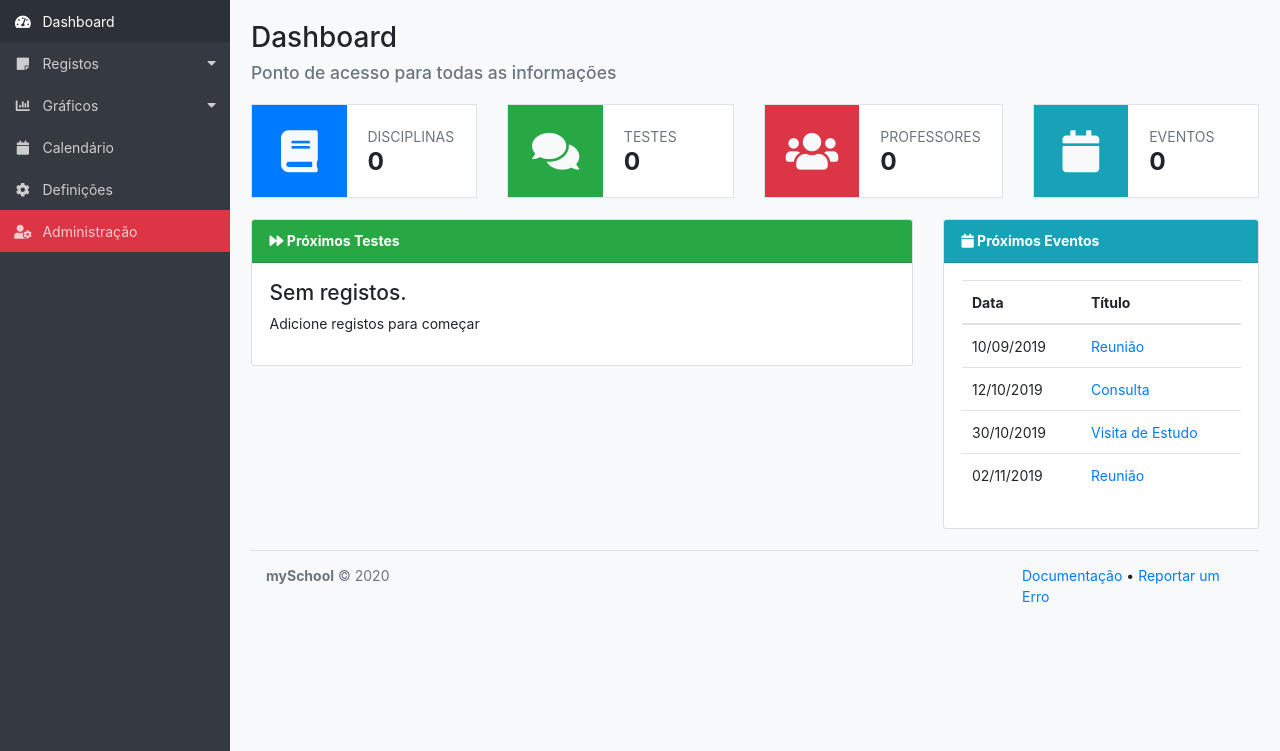
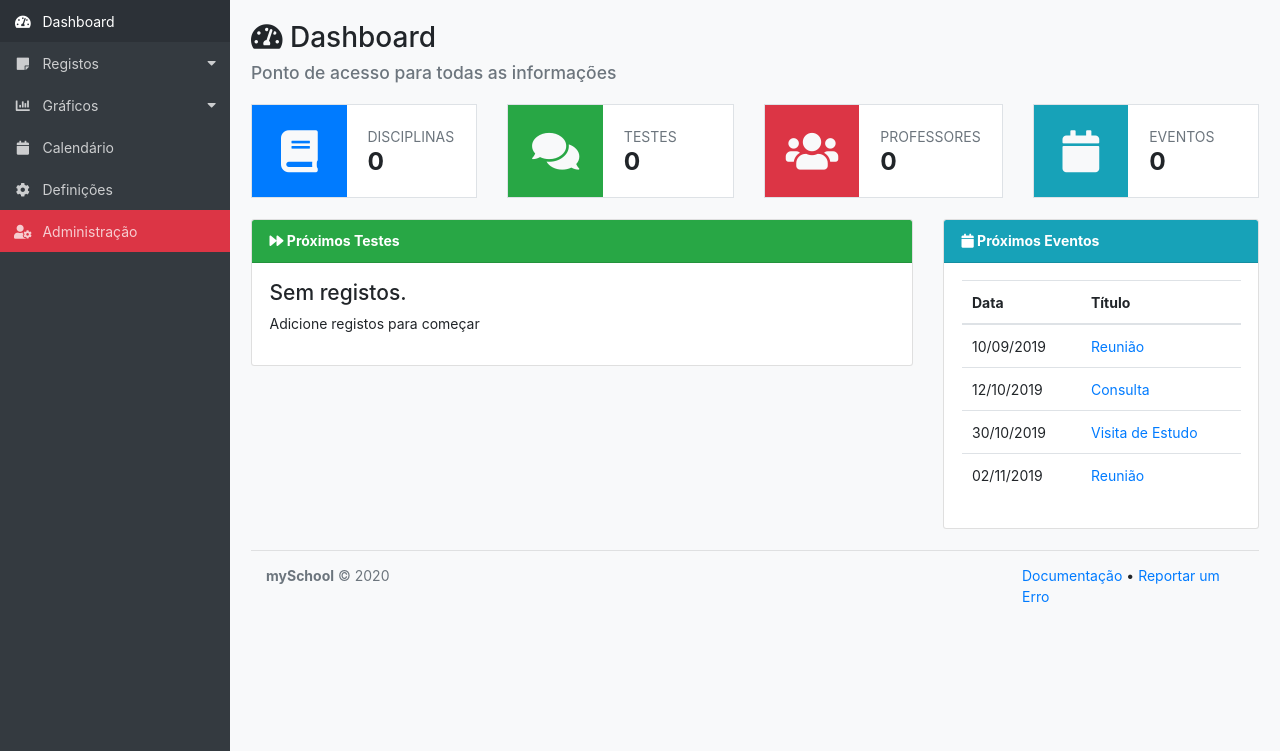
Before and after one commit to myschool-app/mySchool, a Django app: page /app/ in a window 1280 px wide. Shown: the part 49-800 px from the top of the page. Run offline with Django 3.2, Linux system fonts and the light colour scheme; the visitor is signed in with stand-in values (Sample User, id 1); data that the repository does not hold is empty; some libraries are stand-ins or nearby versions.

Commit message:
Adicionado icon junto ao título da página

```diff
--- a/myschool/myschool_app/templates/myschool_app/app/index.html
+++ b/myschool/myschool_app/templates/myschool_app/app/index.html
@@ -6,7 +6,7 @@
 {% endblock title %}
 
 {% block content %}
-  <h2>{% trans 'Dashboard' %}</h2>
+  <h2><i class="fas fa-tachometer-alt"></i> {% trans 'Dashboard' %}</h2>
   <h5 class="text-muted mb-4">{% trans 'Ponto de acesso para todas as informações' %}</h5>
 
   <div class="row mb-4">
```
